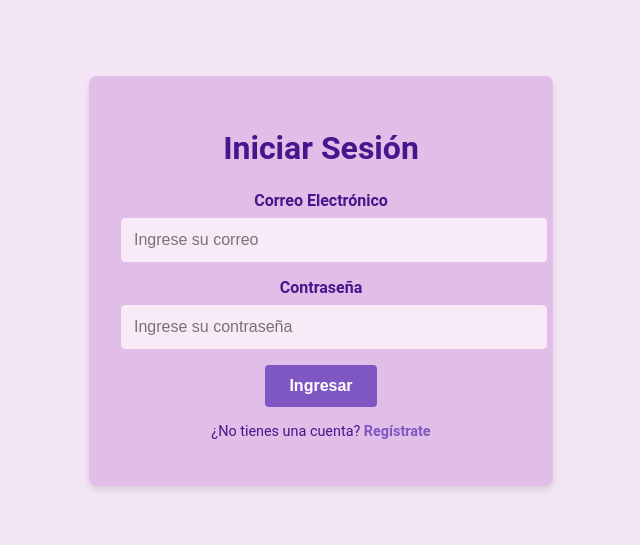
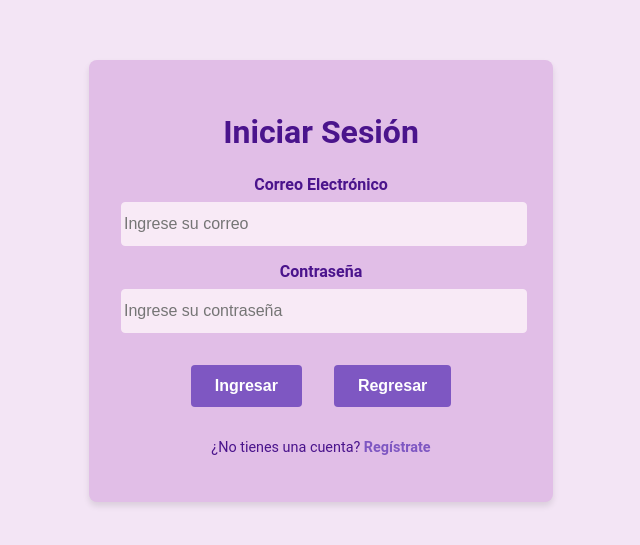
Before and after one commit to ElAdagioDeJP/E-Commerce_CercaMio, a React (Vite) app in the folder frontend/: page /sesion in a window 1280 px wide. Shown: the part 119-664 px from the top of the page, without its empty margins (319-959 px from the left). Built offline with nearby package versions, Linux system fonts and the light colour scheme.

Commit message:
Fixes in login page centering

```diff
--- a/frontend/src/SesionUsuario.css
+++ b/frontend/src/SesionUsuario.css
@@ -32,13 +32,16 @@
     color: #4A148C; /* Texto principal */
     font-weight: bold;
     margin-bottom: 0.5rem;
+
   }
 
   /* Inputs */
 .login-input {
+  margin-bottom: 1rem;
+  display: block;
+  padding-top: 0.75rem;
+  padding-bottom: 0.75rem;
   width: 100%;
-    padding: 0.75rem;
-    margin-bottom: 1rem;
   border: 1px solid #F8EAF6;
   border-radius: 4px;
   background-color: #F8EAF6; /* Fondo de los inputs */
@@ -57,6 +60,7 @@
     font-weight: bold;
     cursor: pointer;
     transition: background-color 0.3s ease;
+    margin: 1rem;
   }
 
 .login-button:hover {
--- a/frontend/src/SesionUsuario.jsx
+++ b/frontend/src/SesionUsuario.jsx
@@ -15,6 +15,7 @@ function SesionUsuario() {
           <input type="password" id="password" className="login-input" placeholder="Ingrese su contraseña" />
 
           <button type="submit" className="login-button">Ingresar</button>
+          <button type="button" className="login-button" onClick={() => window.history.back()}>Regresar</button>
         </form>
         <p className="login-footer">
           ¿No tienes una cuenta? <a href="/register" className="login-link">Regístrate</a>
```
Lines whose indentation alone changed are shown as unchanged.
